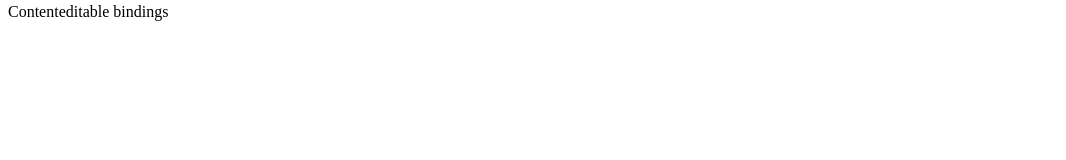
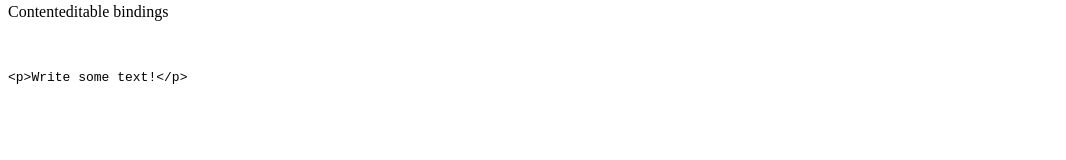
Before and after one commit to kzavos/svelte-training, a SvelteKit app: page /projects/project-11 in a window 1280 px wide. Shown: the part 299-459 px from the top of the page, without its empty margins (0-1066 px from the left). Built offline with nearby package versions, Linux system fonts and the light colour scheme.

Commit message:
Add content for content editable bindings and also I have explored how to finally add html as text...

```diff
--- a/src/routes/projects/project-11/+page.svelte
+++ b/src/routes/projects/project-11/+page.svelte
@@ -1,4 +1,5 @@
 <script>
+	let html = '<p>Write some text!</p>';
 </script>
 
 <article class="container mx-auto max-w-3xl break-words px-4 py-8">
@@ -19,6 +20,8 @@
 	<br />
 	<div class="prose text-3xl font-bold">Contenteditable bindings</div>
 	<br />
+	<div contenteditable></div>
+	<pre>{html}</pre>
 </article>
 
 <style>
```
